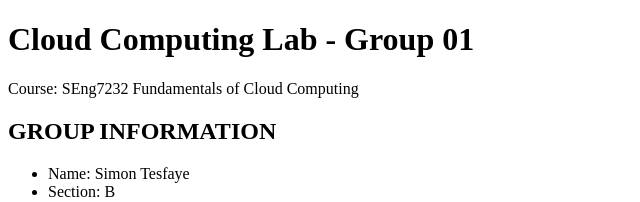
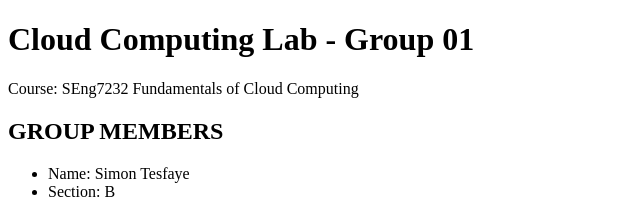
Before and after one commit to simon-hope-it/cloud-lab, a plain HTML site: page index.html in a window 1280 px wide. Shown: the top 202 px of the page, without its empty margins (0-640 px from the left). Drawn offline with Linux system fonts and the light colour scheme.

Commit message:
Update index.html

```diff
--- a/index.html
+++ b/index.html
@@ -7,7 +7,7 @@
 <body>
   <h1>Cloud Computing Lab - Group 01</h1>
   <p>Course: SEng7232 Fundamentals of Cloud Computing</p>
-  <h2>GROUP INFORMATION</h2>
+  <h2>GROUP MEMBERS</h2>
   <ul>
     <li>Name: Simon Tesfaye</li>
     <li>Section: B</li>
```
